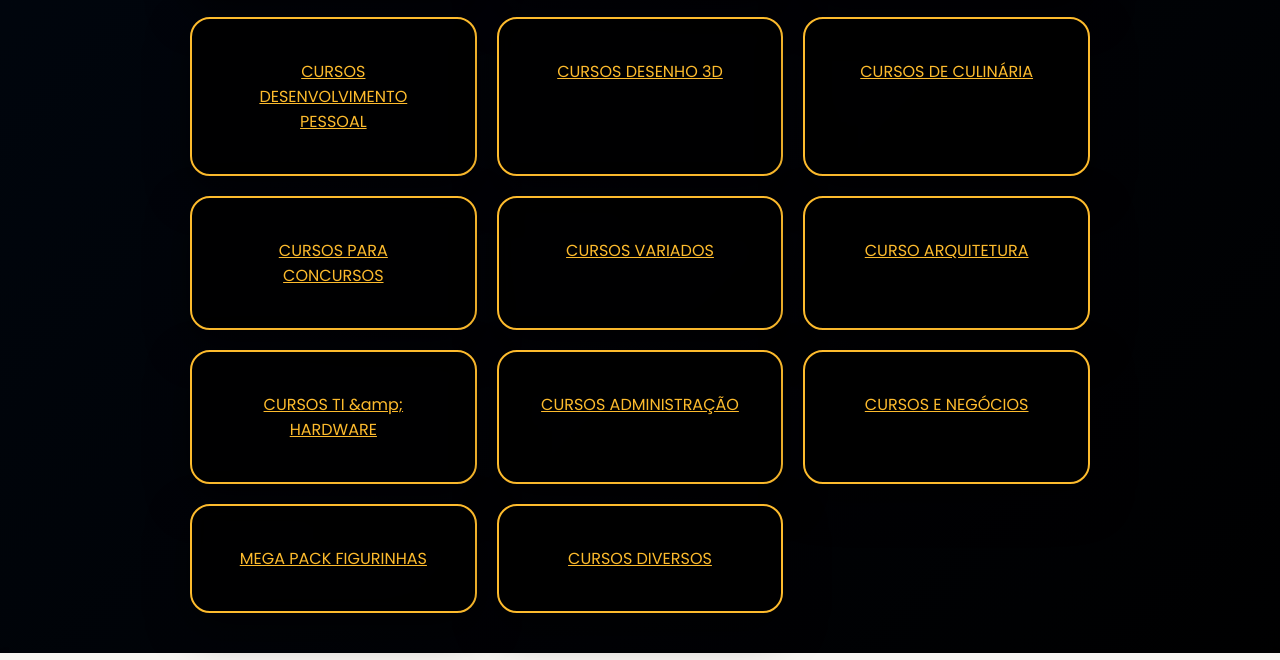
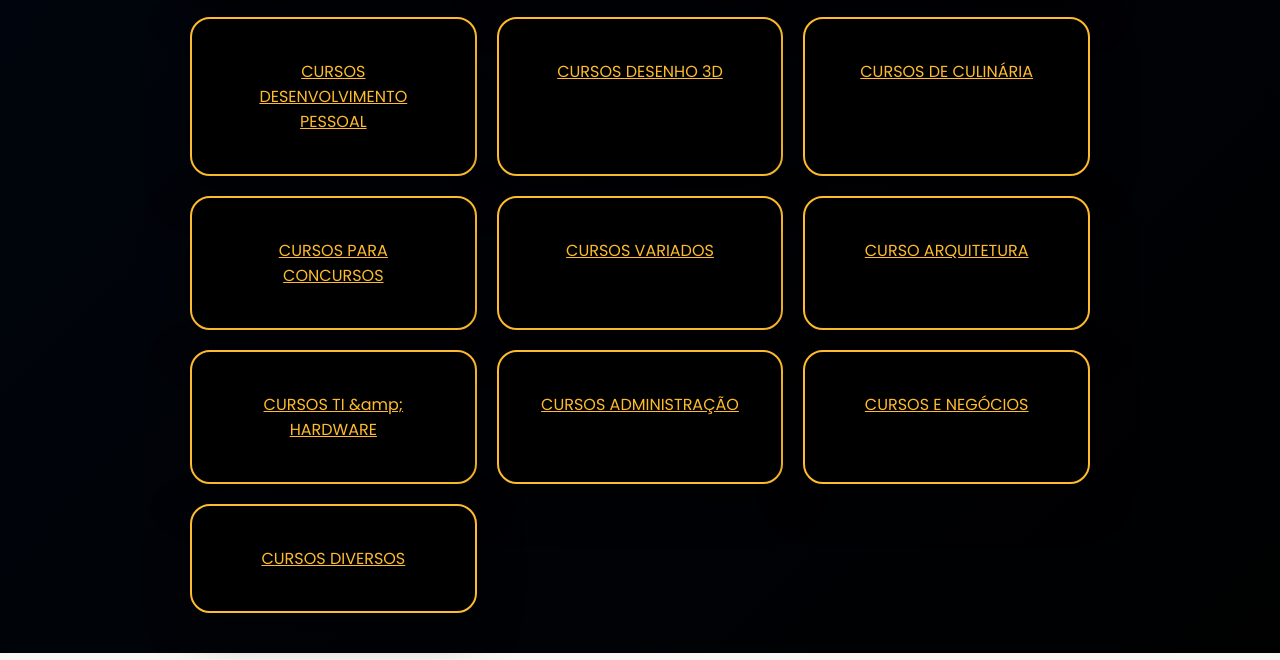
Before and after one commit to troco-online/superpack, a plain HTML site: page index.html in a window 1280 px wide. Shown: the part 10391-11051 px from the top of the page. Drawn offline with Linux system fonts and the light colour scheme; no server answers.

Commit message:
Atualizando configurações

```diff
--- a/index.html
+++ b/index.html
@@ -463,7 +463,6 @@
       { "title": "CURSOS TI &amp; HARDWARE", "url": "https://drive.google.com/drive/folders/1HoeMUDPBRqmrexzSSx_7OCKZ7DfkoMK5?usp=drive_link" },
       { "title": "CURSOS ADMINISTRAÇÃO", "url": "https://drive.google.com/drive/folders/1IES0-WSsXSK-Ed8-MVwnbvLN7ARIBj8u?usp=drive_link" },
       { "title": "CURSOS E NEGÓCIOS", "url": "https://drive.google.com/drive/folders/1IES0-WSsXSK-Ed8-MVwnbvLN7ARIBj8u?usp=drive_link" },
-      { "title": "MEGA PACK FIGURINHAS", "url": "https://drive.google.com/drive/folders/1XtcY4_i4YRtmG3jA2-UjCeJwrBNpcuBj" },
       { "title": "CURSOS DIVERSOS", "url": "https://drive.google.com/drive/folders/1iYM-gxW5-iKFpH3ylT4oVWnI2veIwu5A?usp=drive_link" },
     ];
 
```
